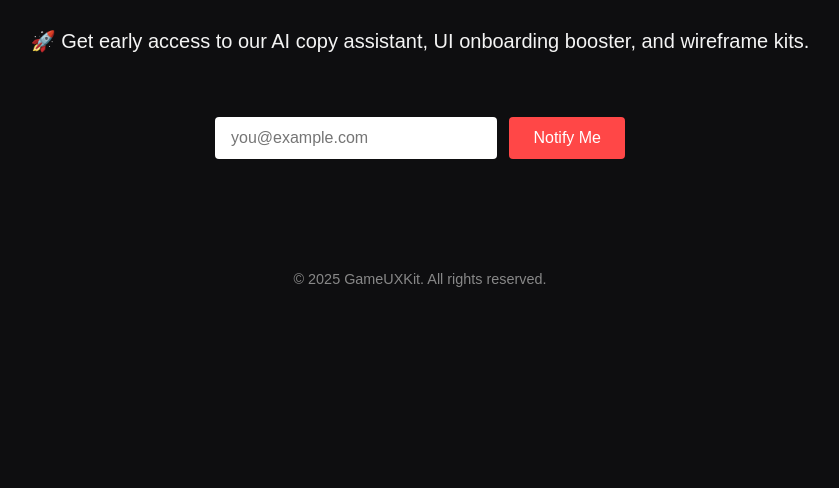
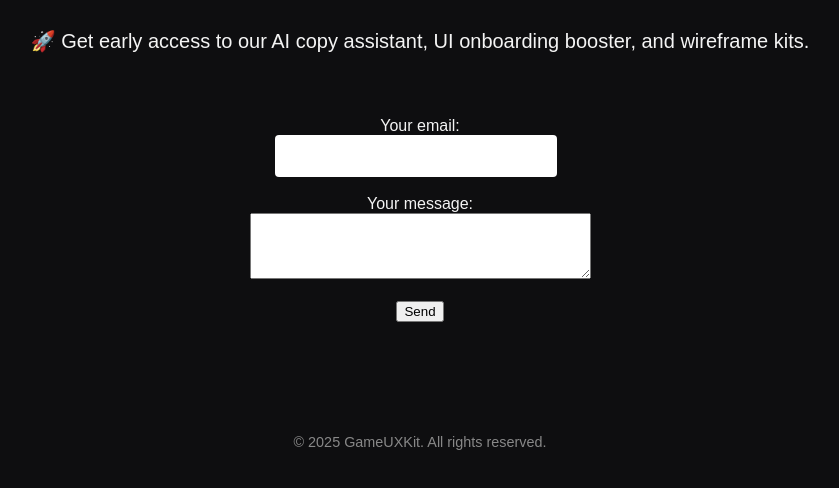
Before and after one commit to jballen-ux/gameuxkit, a plain HTML site: page index.html in a window 1280 px wide. Shown: the part 182-670 px from the top of the page, without its empty margins (220-1059 px from the left). Drawn offline with Linux system fonts and the light colour scheme.

Commit message:
Update index.html

```diff
--- a/index.html
+++ b/index.html
@@ -60,9 +60,14 @@
     <p>🚀 Get early access to our AI copy assistant, UI onboarding booster, and wireframe kits.</p>
 
    <form action="https://formspree.io/f/mjkrvegr" method="POST">
-      <input type="email" name="email" placeholder="you@example.com" required />
-      <button class="cta" type="submit">Notify Me</button>
-    </form>
+  <label for="email">Your email:</label><br />
+  <input type="email" name="email" id="email" required /><br /><br />
+
+  <label for="message">Your message:</label><br />
+  <textarea name="message" id="message" rows="4" cols="40"></textarea><br /><br />
+
+  <button type="submit">Send</button>
+</form>
   </header>
 
   <div class="footer">
```
